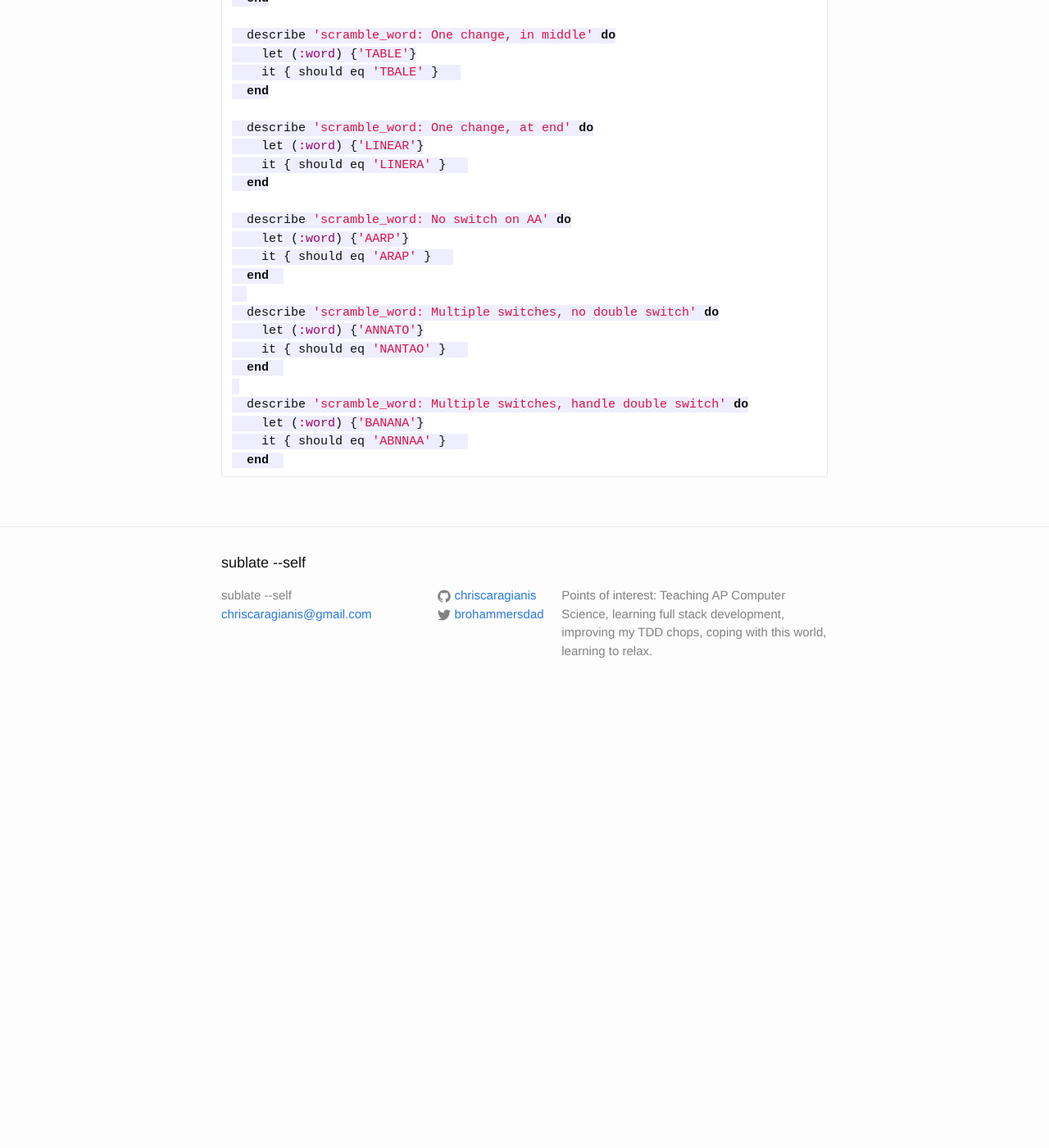
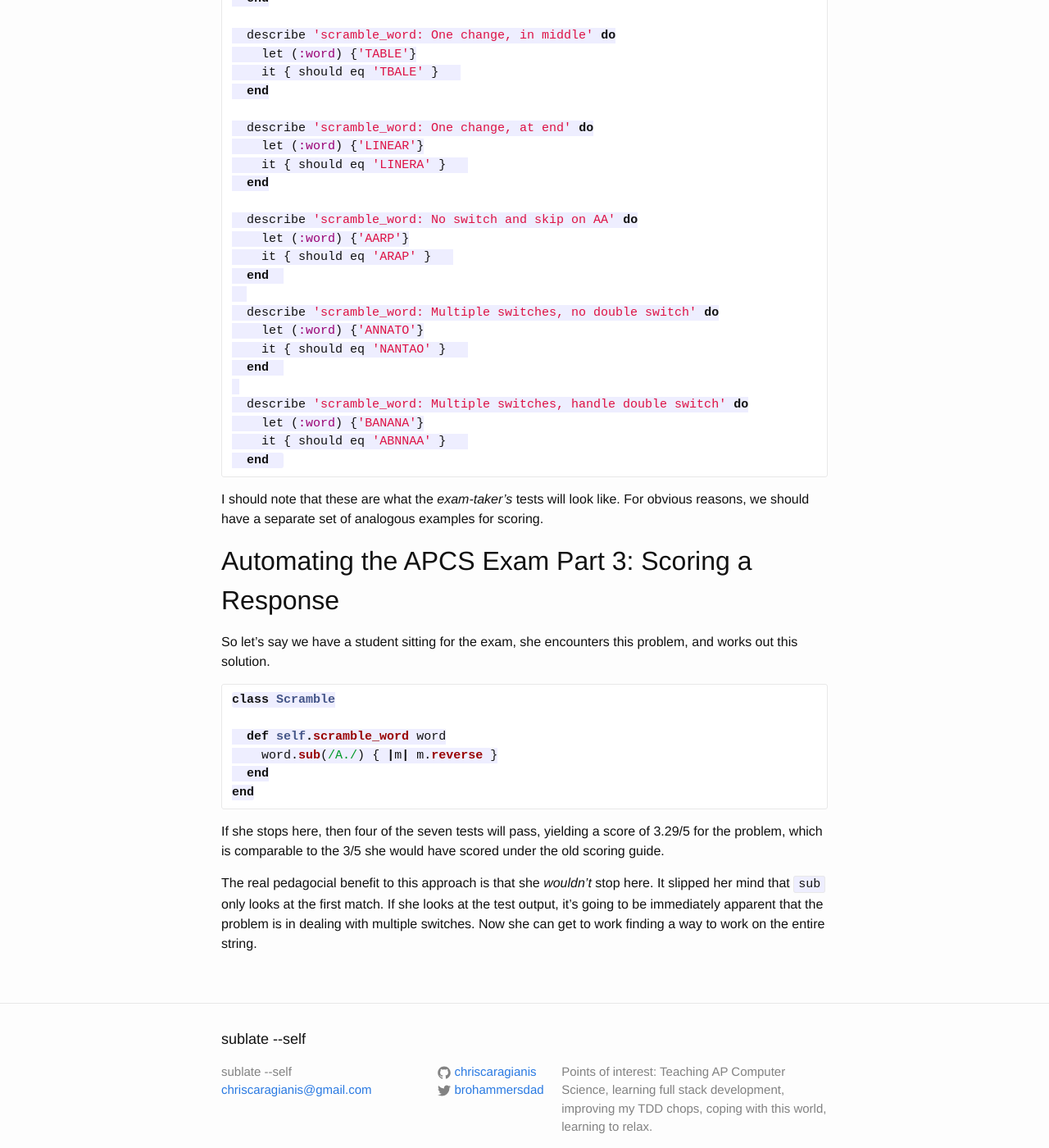
Before and after one commit to chriscaragianis/sublate_self, a Jekyll site: the page built from _posts/2015-06-10-automating-APCS.md, in a window 1280 px wide and 1400 px high, scrolled down 2354 px. Shown: the whole window at 82% size. Built offline with Jekyll 4.4.1, drawn with Linux system fonts in a browser that asks for light colours; before the commit the page ends 3219 px from its top, so only the background shows below that.

Commit message:
Finished first draft of automate-APCS

```diff
--- a/_posts/2015-06-10-automating-APCS.md
+++ b/_posts/2015-06-10-automating-APCS.md
@@ -103,7 +103,7 @@ So our tests will look like this:
     it { should eq 'LINERA' }
   end
 
-  describe 'scramble_word: No switch on AA' do
+  describe 'scramble_word: No switch and skip on AA' do
     let (:word) {'AARP'}
     it { should eq 'ARAP' }
   end
@@ -118,3 +118,32 @@ So our tests will look like this:
     it { should eq 'ABNNAA' }
   end
 ~~~
+
+I should note that these are what the *exam-taker's* tests will look like. For
+obvious reasons, we should have a separate set of analogous examples for
+scoring.
+
+Automating the APCS Exam Part 3: Scoring a Response
+-----------------------------------------------------
+
+So let's say we have a student sitting for the exam, she encounters this
+problem, and works out this solution.
+
+~~~ ruby
+class Scramble
+
+  def self.scramble_word word
+    word.sub(/A./) { |m| m.reverse }
+  end
+end
+~~~
+
+If she stops here, then four of the seven tests will pass, yielding a score of
+3.29/5 for the problem, which is comparable to the 3/5 she would have scored
+under the old scoring guide.
+
+The real pedagocial benefit to this approach is that she *wouldn't* stop here.
+It slipped her mind that <code>sub</code> only looks at the first match.  If
+she looks at the test output, it's going to be immediately apparent that the
+problem is in dealing with multiple switches.  Now she can get to work finding
+a way to work on the entire string.
```
Also changed, not shown: 2 other files.
